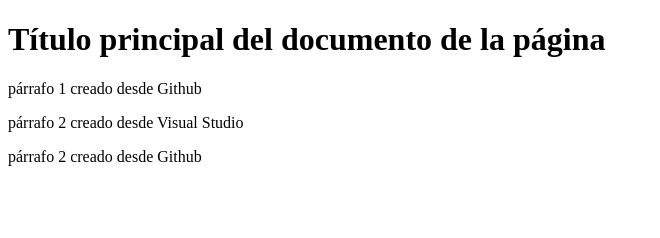
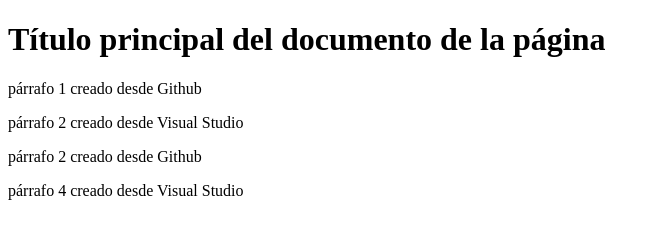
Before and after one commit to Mcastellar/Proyecto-web-empresa-C, a plain HTML site: page index.html in a window 1280 px wide. Shown: the whole page, without its empty margins (0-660 px from the left). Drawn offline with Linux system fonts and the light colour scheme.

Commit message:
"Agregando párrafos desde VS y Git"

```diff
--- a/index.html
+++ b/index.html
@@ -10,5 +10,6 @@
     <p>párrafo 1 creado desde Github</p>
     <p>párrafo 2 creado desde Visual Studio</p>
     <p>párrafo 2 creado desde Github</p>
+    <p>párrafo 4 creado desde Visual Studio</p>
 </body>
 </html>
```
